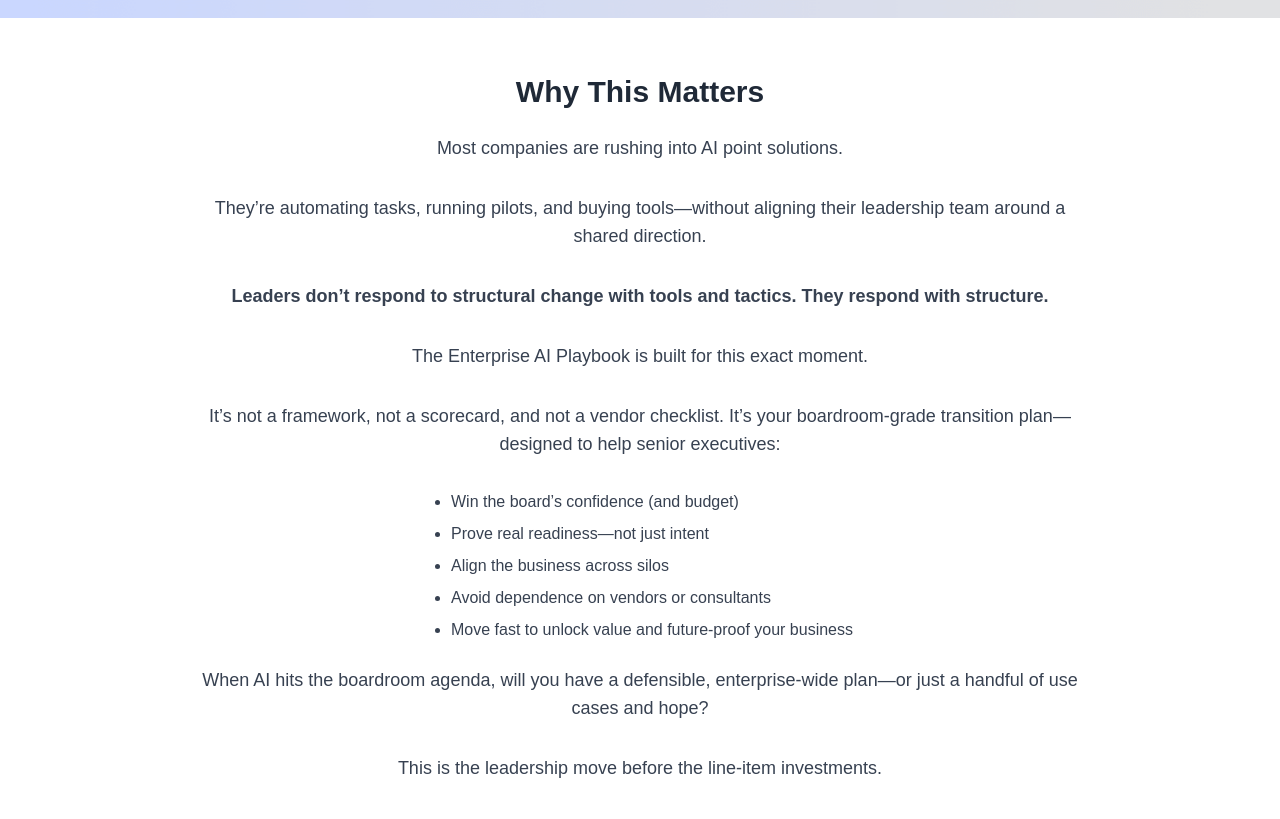
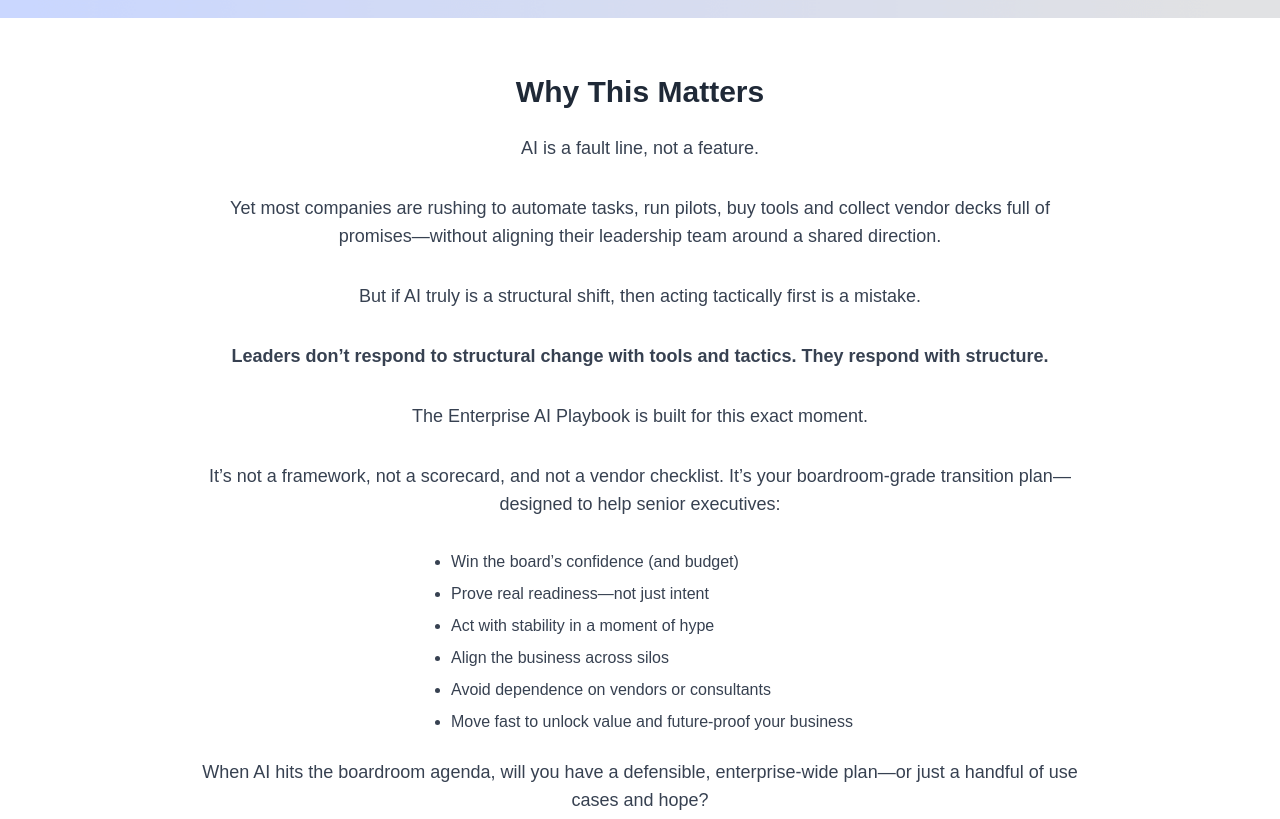
Before and after one commit to toviuncorksolutions/uncorksolutions-site, a Next.js app: page /enterprise-ai-playbook in a window 1280 px wide. Shown: the part 720-1539 px from the top of the page. Built offline with nearby package versions, Linux system fonts and the light colour scheme; no server answers; a web font is replaced by a local one.

Commit message:
Update enterprise-ai-playbook.js

```diff
--- a/pages/enterprise-ai-playbook.js
+++ b/pages/enterprise-ai-playbook.js
@@ -531,17 +531,19 @@ export default function EnterpriseAIPlaybook() {
             <h2 id="why-title" className="text-2xl md:text-3xl font-bold mb-6">
               Why This Matters
             </h2>
+            <p className="text-lg text-gray-700 mb-8">AI is a fault line, not a feature.</p>
             <p className="text-lg text-gray-700 mb-8">
-              Most companies are rushing into AI point solutions.
+              Yet most companies are rushing to automate tasks, run pilots, buy tools and collect
+              vendor decks full of promises&mdash;without aligning their leadership team around a
+              shared direction.
             </p>
             <p className="text-lg text-gray-700 mb-8">
-              They&rsquo;re automating tasks, running pilots, and buying tools—without aligning
-              their leadership team around a shared direction.
+              But if AI truly is a structural shift, then acting tactically first is a mistake.
             </p>
             <p className="text-lg text-gray-700 mb-8">
               <strong>
-                Leaders don’t respond to structural change with tools and tactics. They respond with
-                structure.
+                Leaders don&rsquo;t respond to structural change with tools and tactics. They
+                respond with structure.
               </strong>
             </p>{' '}
             <p className="text-lg text-gray-700 mb-8">
@@ -558,6 +560,7 @@ export default function EnterpriseAIPlaybook() {
               >
                 <li>Win the board&rsquo;s confidence (and budget)</li>
                 <li>Prove real readiness—not just intent</li>
+                <li>Act with stability in a moment of hype</li>
                 <li>Align the business across silos</li>
                 <li>Avoid dependence on vendors or consultants</li>
                 <li>Move fast to unlock value and future-proof your business</li>
```
